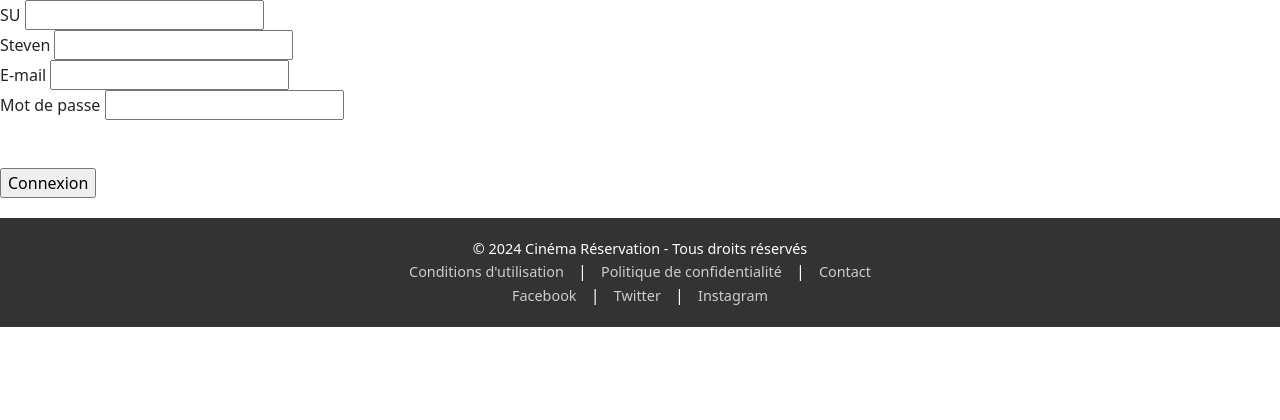
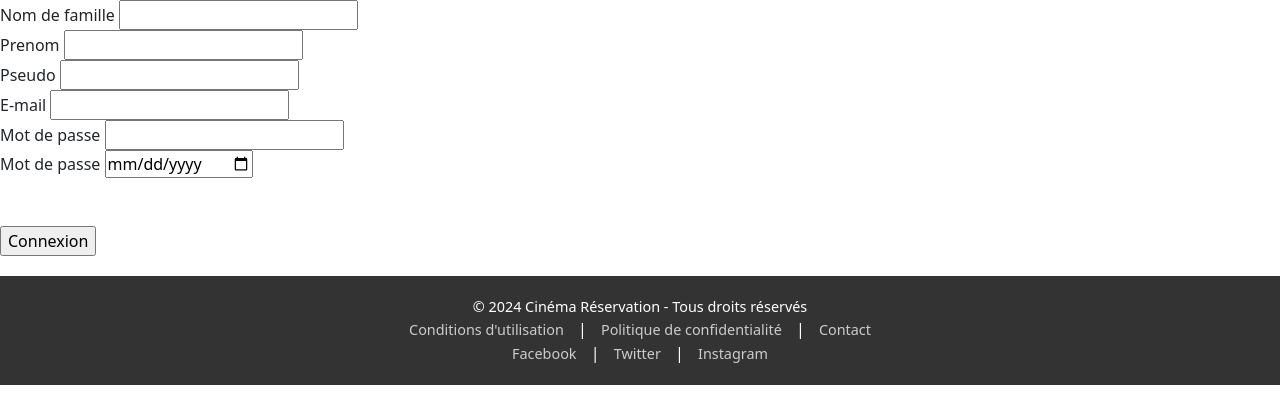
Before and after one commit to ErwanL3Goff/AlloDonkeyCine_POO, a PHP site: page /register in a window 1280 px wide. Shown: the part 193-613 px from the top of the page. Run offline with PHP 8.4, Linux system fonts and the light colour scheme.

Commit message:
Add new user

```diff
--- a/Controller/RegisterController.php
+++ b/Controller/RegisterController.php
@@ -9,20 +9,35 @@ class RegisterController
         $this->userRepository = new UserRepository($dbh);
     }
 
+    public function checkForm($postUser)
+    {
+        if (!empty($postUser))
+            $newUser['firstName'] = htmlspecialchars($postUser['firstName']);
+        $newUser['lastName'] = htmlspecialchars($postUser['lastName']);
+        $newUser['email'] = filter_var($postUser['email'], FILTER_SANITIZE_EMAIL);
+        $newUser['password'] = $postUser['password'];
+        return $newUser;
+    }
+
+
     public function register()
     {
         $error = '';
+        if ($_POST) {
+            if ($this->checkForm($_POST)) {
+                $newUser = $this->userRepository->addUser([
+                    'nom' => $_POST['lastName'],
+                    'prenom' => $_POST['firstName'],
+                    'surnom' => $_POST['nickname'],
+                    'dateDeNaissance' => $_POST['dateOfBirth'],
+                    'created_at' => date('Y-m-d H:i:s'),
+                    'email' => $_POST['email'],
+                    'password' => $_POST['password']
+                ]);
+            }
+            if ($newUser) {
 
-        if (!empty($_POST['email']) && !empty($_POST['password'])) {
-            $user = $this->userRepository->getUserByEmailAndPassword([
-                'email' => $_POST['email'],
-                'password' => $_POST['password']
-            ]);
-
-            if ($user) {
-
-                $_SESSION['user'] = $user;
-                Header('Location: /index');
+                echo "Utilisateur ajouté";
             } else {
                 $error = 'Mauvaise';
             }
--- a/Repository/UserRepository.php
+++ b/Repository/UserRepository.php
@@ -18,12 +18,20 @@ class UserRepository
         return $stmt->fetchObject(User::class);
     }
 
-    public function addUser(array $infos): bool
+    public function addUser(array $newUser)
     {
-        $sql = 'SELECT * FROM utilisateur WHERE email = \'' . $infos['email'] . '\' AND password = \'' . $infos['password'] . '\'';
+        $sql = "insert into utilisateur (nom, prenom, email,password,surnom,dateDeNaissance,created_at)
+        values (:nom, :prenom, :email, :password, :surnom, :dateDeNaissance, :created_at)";
         $stmt = $this->dbh->prepare($sql);
+        $stmt->bindParam(':nom', $newUser['nom']);
+        $stmt->bindParam(':prenom', $newUser['prenom']);
+        $stmt->bindParam(':email', $newUser['email']);
+        $stmt->bindParam(':password', $newUser['password']);
+        $stmt->bindParam(':surnom', $newUser['surnom']);
+        $stmt->bindParam(':dateDeNaissance', $newUser['dateDeNaissance']);
+        $stmt->bindParam(':created_at', $newUser['created_at']);
 
         $stmt->execute();
-        return $stmt->fetchObject(User::class);
+        return $stmt;
     }
 }
--- a/View/register/register.html.php
+++ b/View/register/register.html.php
@@ -1,14 +1,19 @@
 <form method="post">
-    <label for="lastname">
-        SU
+    <label for="lastName">
+        Nom de famille
     </label>
-    <input type="text" name="lastname" id="lastname" />
+    <input type="text" name="lastName" id="lastName" />
     <br />
 
-    <label for="firstname">
-        Steven
+    <label for="firstName">
+        Prenom
     </label>
-    <input type="text" name="firstname" id="firstname" />
+    <input type="text" name="firstName" id="firstName" />
+    <br />
+    <label for="nickname">
+        Pseudo
+    </label>
+    <input type="text" name="nickname" id="nickname" />
     <br />
 
     <label for="email">
@@ -23,6 +28,12 @@
     <input type="password" name="password" id="password" />
     <br />
 
+    <label for="dateOfBirth">
+        Mot de passe
+    </label>
+    <input type="date" name="dateOfBirth" id="dateOfBirth" />
+    <br />
+
     <br /><br />
     <input type="submit" value="Connexion" />
 </form>
```
